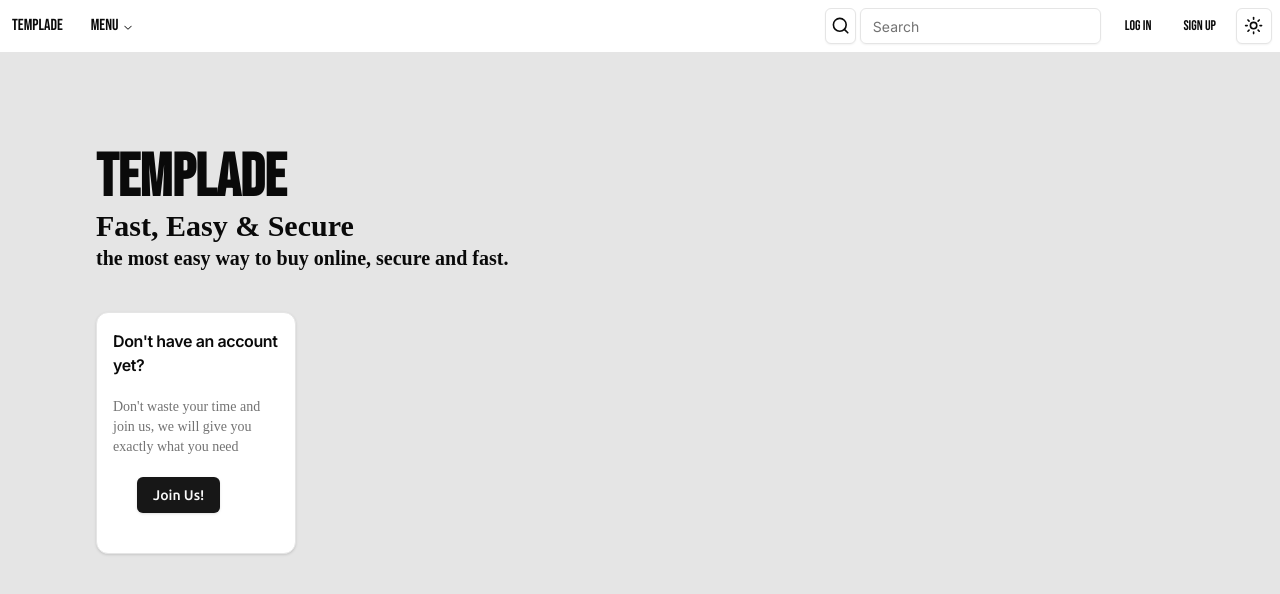
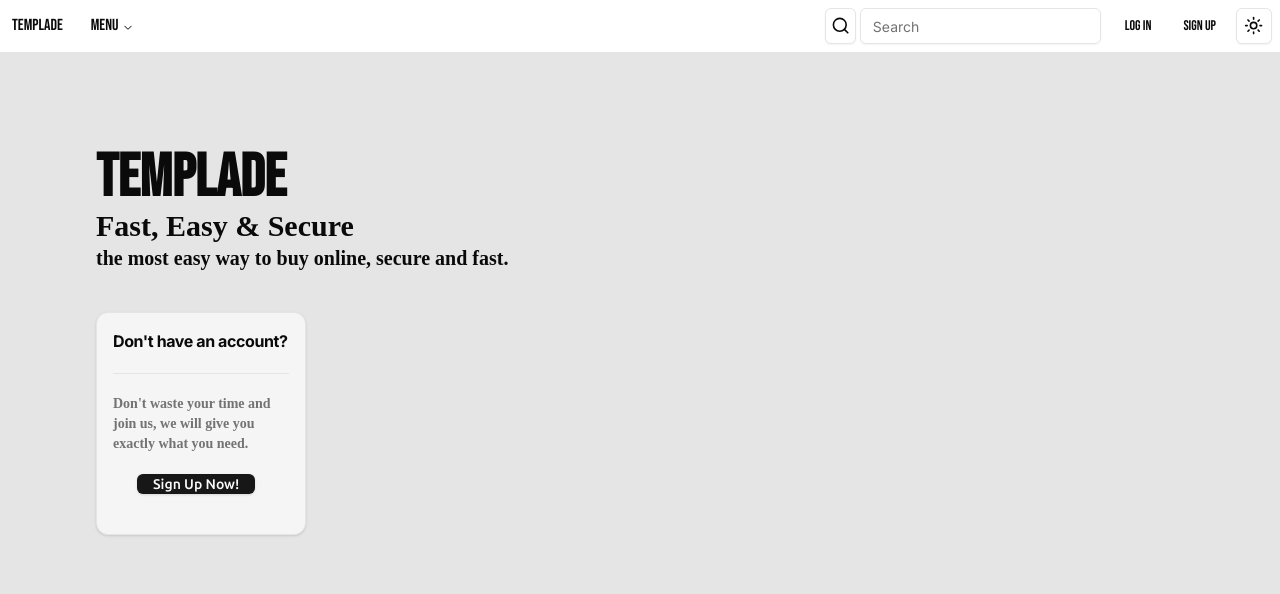
Before and after one commit to AdelGann/Next-templade, a Next.js app: page / in a window 1280 px wide. Shown: the top 594 px of the page. Built offline with nearby package versions, Linux system fonts and the light colour scheme; a web font is replaced by a local one.

Commit message:
Update page.tsx

```diff
--- a/src/app/page.tsx
+++ b/src/app/page.tsx
@@ -14,15 +14,18 @@ export default function Home() {
 				</div>
 				<div>
 					<div>
-						<Card className="flex flex-col gap-5 p-4 w-[200px] h-auto">
-							<CardTitle className="text-2sm text-bebas font-semibold">
-								Don't have an account yet?
+						<Card className="flex flex-col justify- gap-5 p-4 w-[210px] h-auto dark:bg-neutral-700 self-center bg-neutral-100">
+							<CardTitle className="text-2sm text-bebas font-bold">
+								Don't have an account?
 							</CardTitle>
-							<CardDescription className="text-sm font-patrick">
-								Don't waste your time and join us, we will give you exactly what you need
+							<hr />
+							<CardDescription className="text-sm font-patrick font-bold ">
+								Don't waste your time and join us, we will give you exactly what you need.
 							</CardDescription>
 							<CardFooter>
-								<Button className="font-ubuntu">Join Us!</Button>
+								<Button className="font-ubuntu h-5 justify-self-center text-sm  ">
+									Sign Up Now!
+								</Button>
 							</CardFooter>
 						</Card>
 					</div>
```
